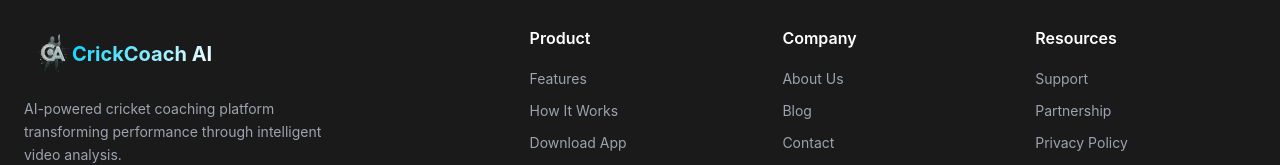
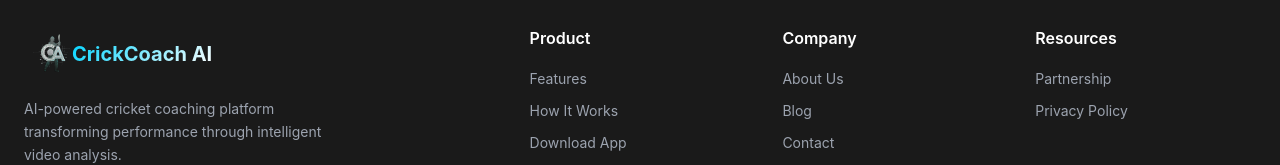
Before and after one commit to sakshamgupta1298/CrickCoachAI_website, a Next.js app in the folder frontend/: page / in a window 1280 px wide. Shown: the part 5358-5523 px from the top of the page. Built offline with nearby package versions, Linux system fonts and the light colour scheme.

Commit message:
CrickCoach AI website12

```diff
--- a/frontend/components/Footer.tsx
+++ b/frontend/components/Footer.tsx
@@ -48,7 +48,6 @@ export default function Footer() {
       { name: 'Contact', href: '/contact' },
     ],
     resources: [
-      { name: 'Support', href: '#' },
       { name: 'Partnership', href: '#partnership' },
       { name: 'Privacy Policy', href: '/privacy' },
     ],
```
